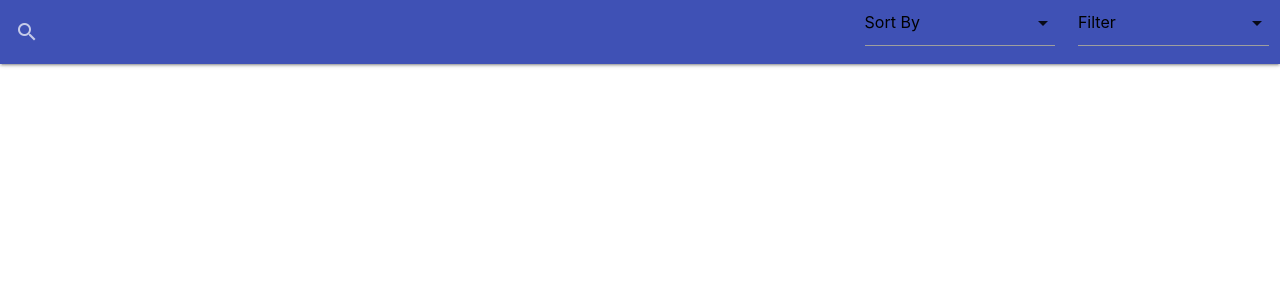
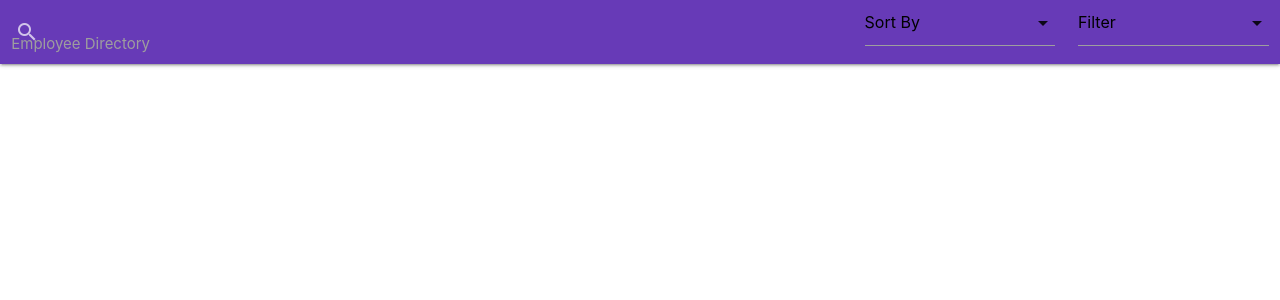
Before and after one commit to espoldi/EmployeeDirectory, a React (Create React App) app: page / in a window 1280 px wide. Shown: the top 300 px of the page. Built offline with nearby package versions, Linux system fonts and the light colour scheme.

Commit message:
finalized style of navbar

```diff
--- a/src/components/Search.js
+++ b/src/components/Search.js
@@ -5,6 +5,7 @@ function Search() {
             <div className="input-field col s8">
                 <input id="search" type="search"/>
                 <label className="label-icon" for="search"><i className="material-icons">search</i></label>
+                <label className="label" for="search">Employee Directory</label>
                 <i className="material-icons">close</i>
             </div>
     );
--- a/src/components/navbar.js
+++ b/src/components/navbar.js
@@ -8,7 +8,7 @@ function NavBar() {
     return (
         <div className="navbar-fixed">
             <nav>
-                <div className="nav-wrapper row indigo">
+                <div className="nav-wrapper row deep-purple">
                     <form>
                         <Search />
                         <SortMenu />
```
